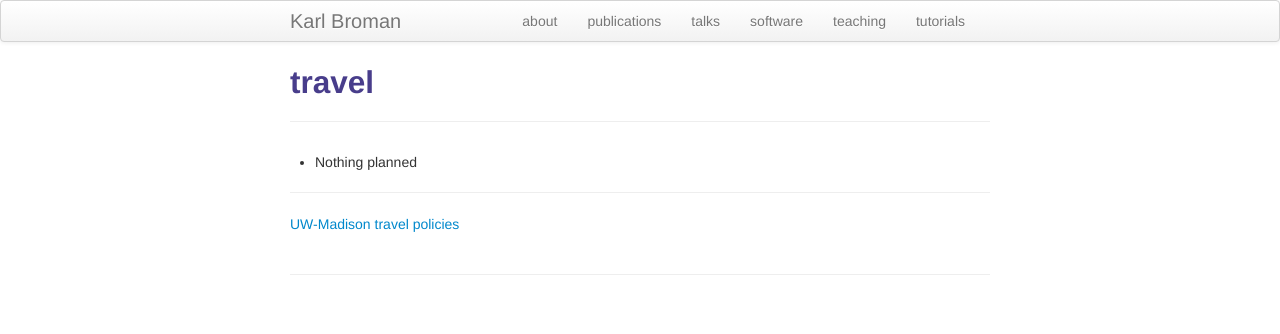
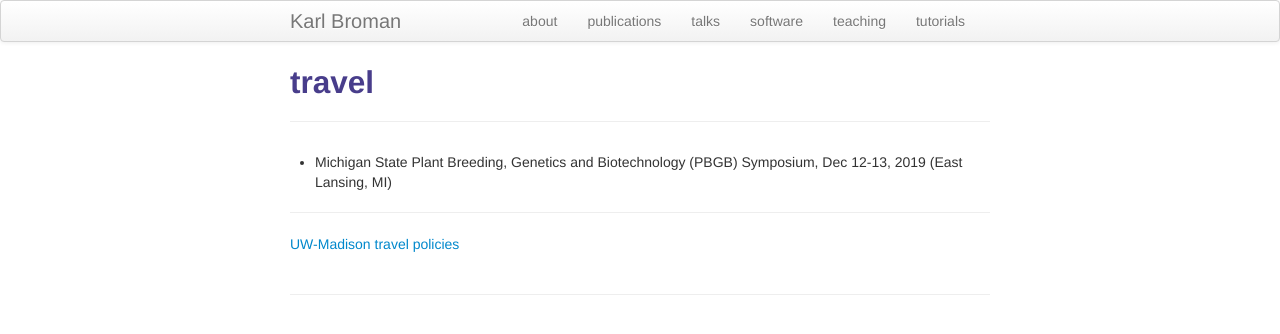
Before and after one commit to kbroman/kbroman.github.io, a Jekyll site: the page built from pages/travel.md, in a window 1280 px wide. Shown: the top 334 px of the page. Built offline with Jekyll 4.4.1, drawn with Linux system fonts in a browser that asks for light colours.

Commit message:
pages/travel: Michigan State trip 2019-12

```diff
--- a/pages/travel.md
+++ b/pages/travel.md
@@ -348,7 +348,8 @@ title: travel
 
 -->
 
-- Nothing planned
+- Michigan State Plant Breeding, Genetics and Biotechnology (PBGB)
+  Symposium, Dec 12-13, 2019 (East Lansing, MI)
 
 ---
 
```
